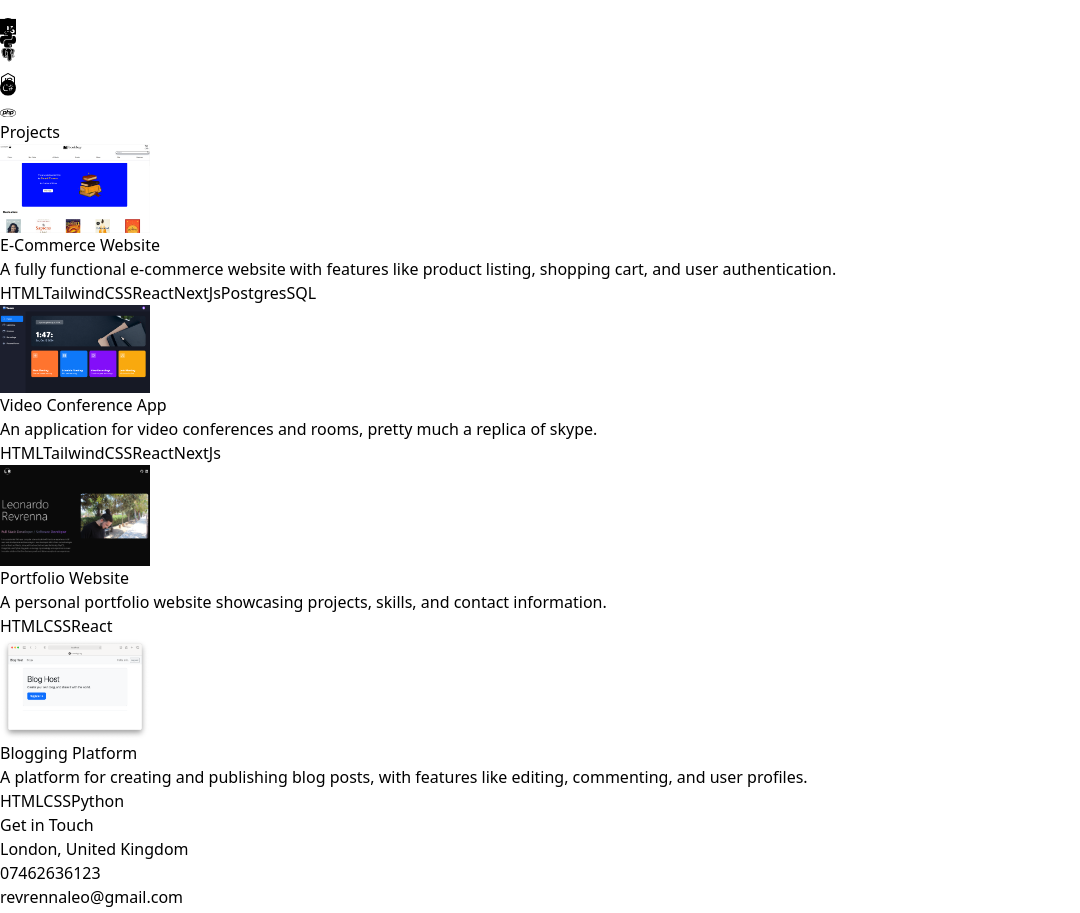
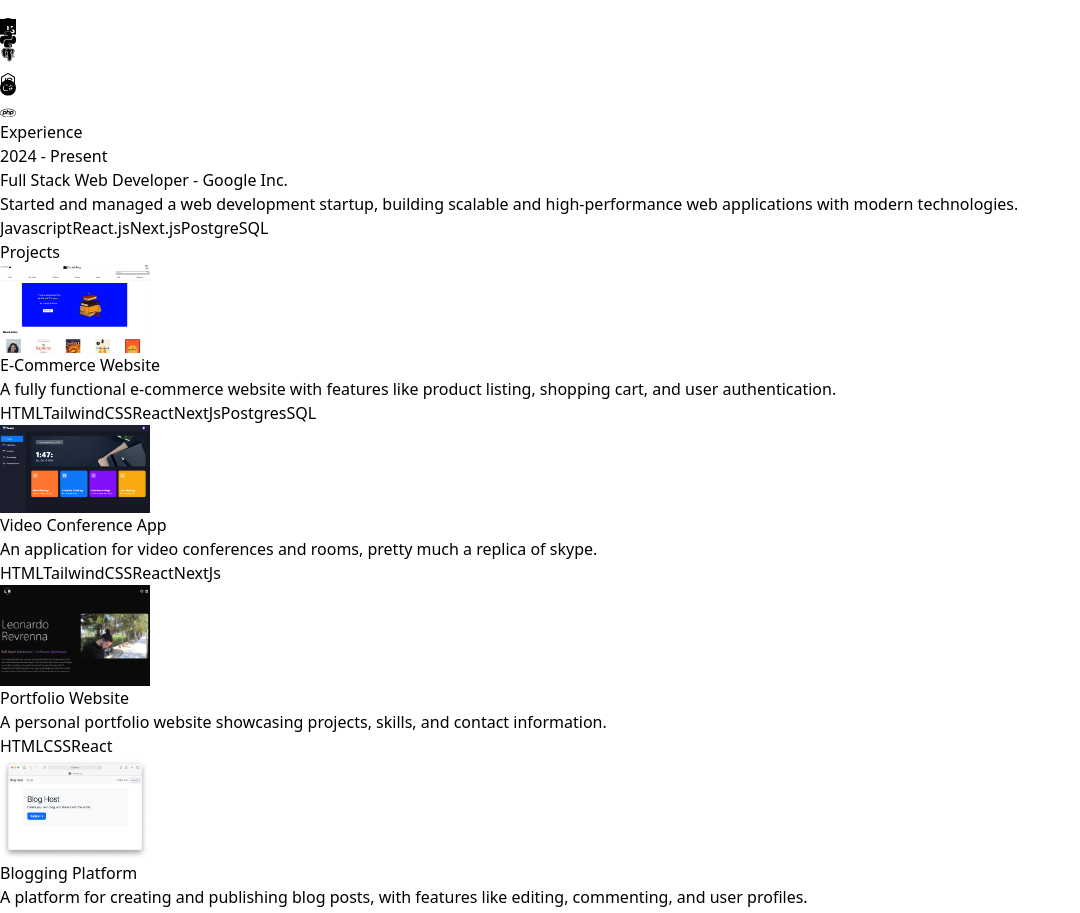
Before and after one commit to Leorev01/React_Portfolio, a React (Vite) app in the folder React_Portfolio/: page / in a window 1280 px wide. Shown: the part 2769-3682 px from the top of the page, without its empty margins (0-1080 px from the left). Built offline with nearby package versions, Linux system fonts and the light colour scheme.

Commit message:
Adds experience to the portfolio

```diff
--- a/React_Portfolio/src/App.jsx
+++ b/React_Portfolio/src/App.jsx
@@ -1,5 +1,5 @@
 import About from "./components/About";
-//import Experience from "./components/Experience";
+import Experience from "./components/Experience";
 import Hero from "./components/Hero";
 import Navbar from "./components/Navbar";
 import Technologies from "./components/Technologies";
@@ -21,7 +21,7 @@
         <Hero/>
         <About/>
         <Technologies/>
-        {/*<Experience/>*/}
+        {<Experience/>}
         <Projects/>
         <Contact/>
       </div>
--- a/React_Portfolio/src/constants/index.js
+++ b/React_Portfolio/src/constants/index.js
@@ -9,32 +9,11 @@
 
 export const EXPERIENCES = [
   {
-    year: "2023 - Present",
-    role: "Senior Full Stack Developer",
+    year: "2024 - Present",
+    role: "Full Stack Web Developer",
     company: "Google Inc.",
-    description: `Led a team in developing and maintaining web applications using JavaScript, React.js, and Node.js. Implemented RESTful APIs and integrated with MongoDB databases. Collaborated with stakeholders to define project requirements and timelines.`,
-    technologies: ["Javascript", "React.js", "Next.js", "mongoDB"],
-  },
-  {
-    year: "2022 - 2023",
-    role: "Frontend Developer",
-    company: "Adobe",
-    description: `Designed and developed user interfaces for web applications using Next.js and React. Worked closely with backend developers to integrate frontend components with Node.js APIs. Implemented responsive designs and optimized frontend performance.`,
-    technologies: ["HTML", "CSS", "Vue.js", "mySQL"],
-  },
-  {
-    year: "2021 - 2022",
-    role: "Full Stack Developer",
-    company: "Facebook",
-    description: `Developed and maintained web applications using JavaScript, React.js, and Node.js. Designed and implemented RESTful APIs for data communication. Collaborated with cross-functional teams to deliver high-quality software products on schedule.`,
-    technologies: ["Python", "Svelte", "Three.js", "Postgres"],
-  },
-  {
-    year: "2020 - 2021",
-    role: "Software Engineer",
-    company: "Paypal",
-    description: `Contributed to the development of web applications using JavaScript, React.js, and Node.js. Managed databases and implemented data storage solutions using MongoDB. Worked closely with product managers to prioritize features and enhancements.`,
-    technologies: ["Ruby", "Rails", "PHP", "Sqlite"],
+    description: `Started and managed a web development startup, building scalable and high-performance web applications with modern technologies.`,
+    technologies: ["Javascript", "React.js", "Next.js", "PostgreSQL"],
   },
 ];
 
```
Also changed, not shown: React_Portfolio/src/assets/projects/Screenshot 2024-10-30 211741.png (added).
